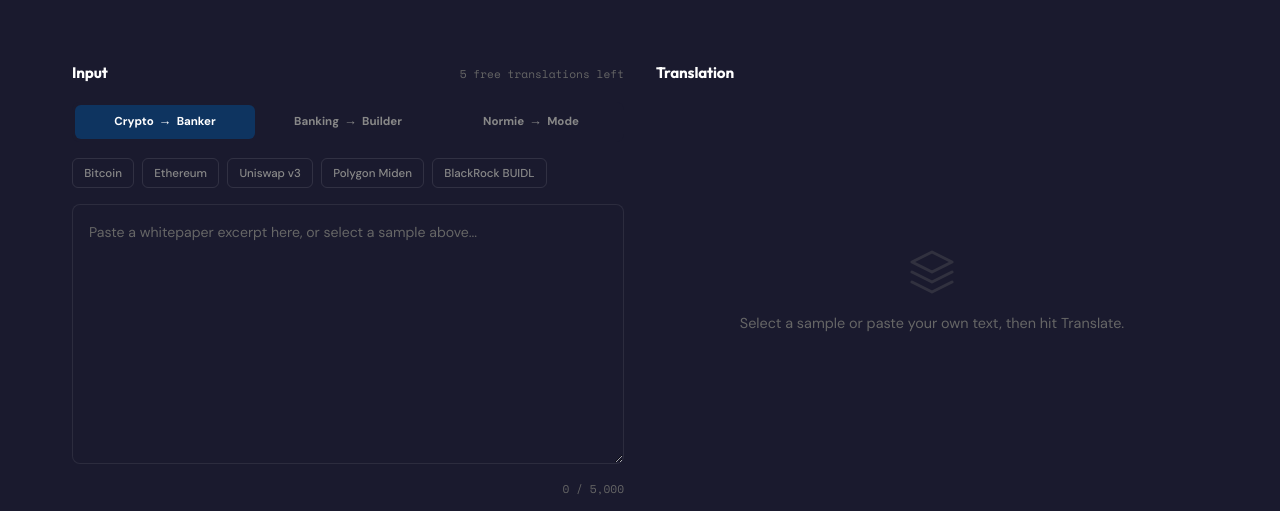
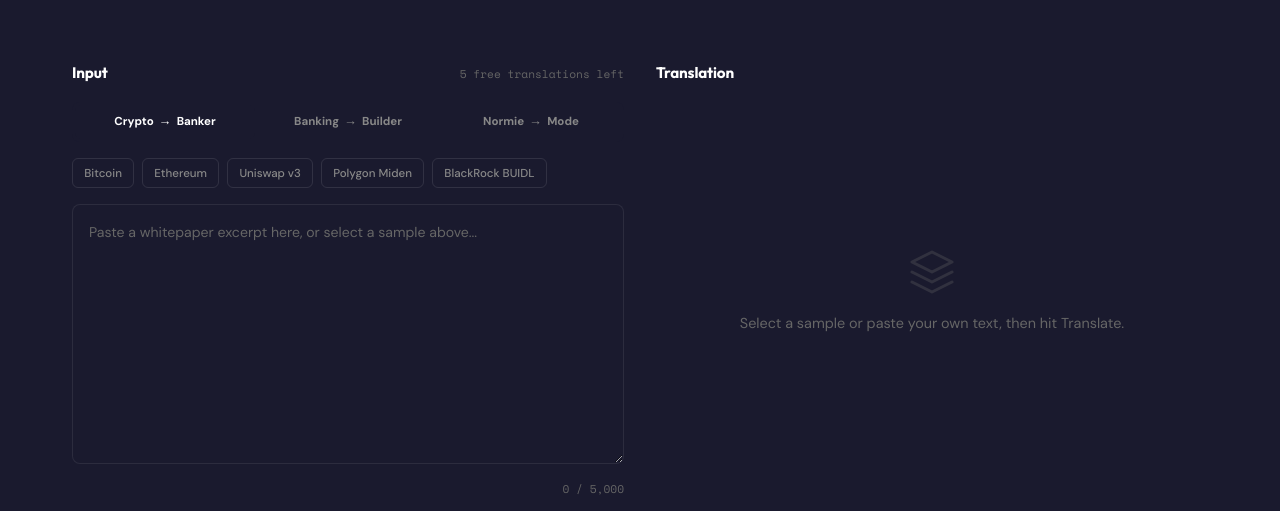
Before and after one commit to giovannieverduin/whitepaper-translator, a website: page index.html in a window 1280 px wide. Shown: the part 243-754 px from the top of the page. Drawn offline with nearby package versions, Linux system fonts and the light colour scheme.

Commit message:
Fix banker button color: navy to charcoal

```diff
--- a/index.html
+++ b/index.html
@@ -174,7 +174,7 @@
       line-height: 1.3;
     }
     .lane-btn.active-banker {
-      background: var(--navy);
+      background: var(--charcoal);
       color: var(--white);
     }
     .lane-btn.active-builder {
```
